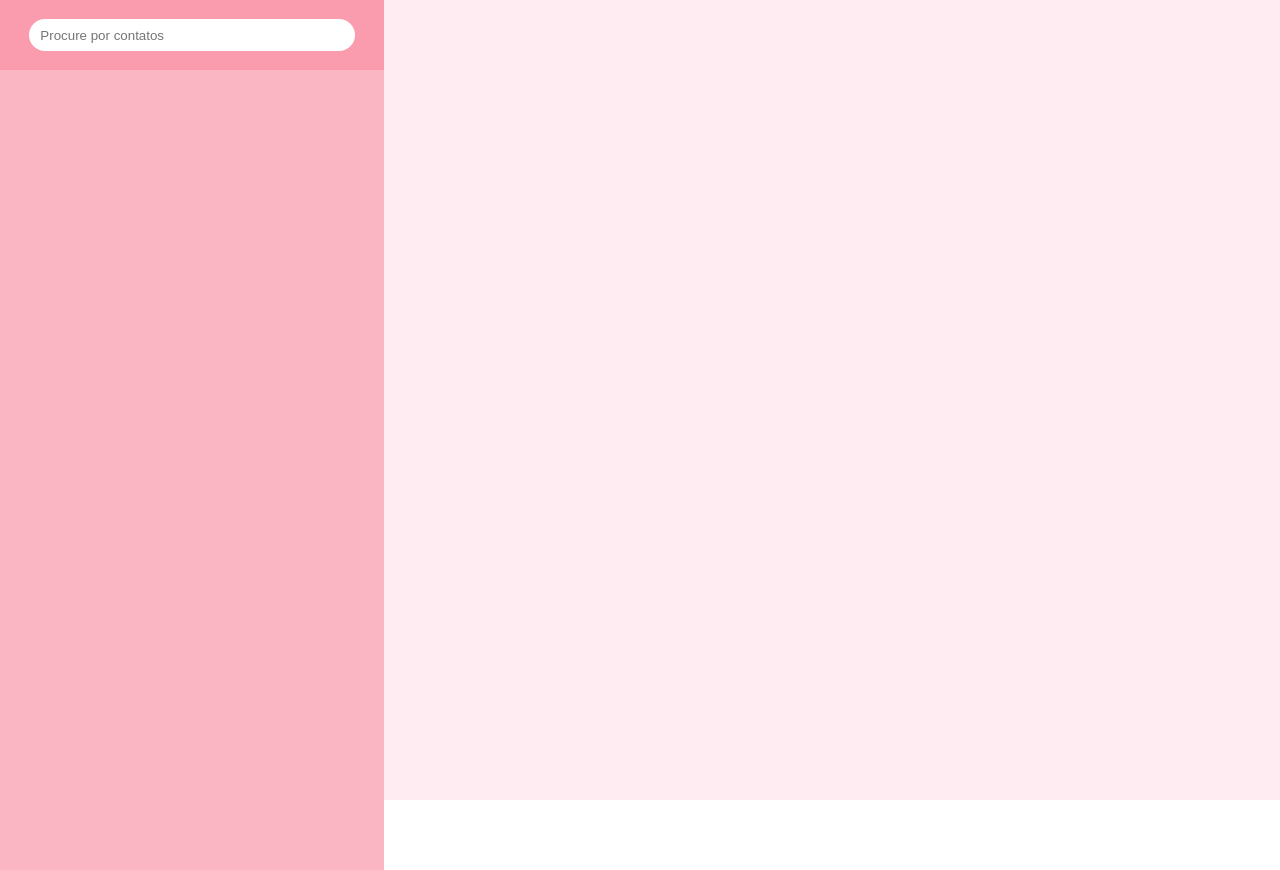
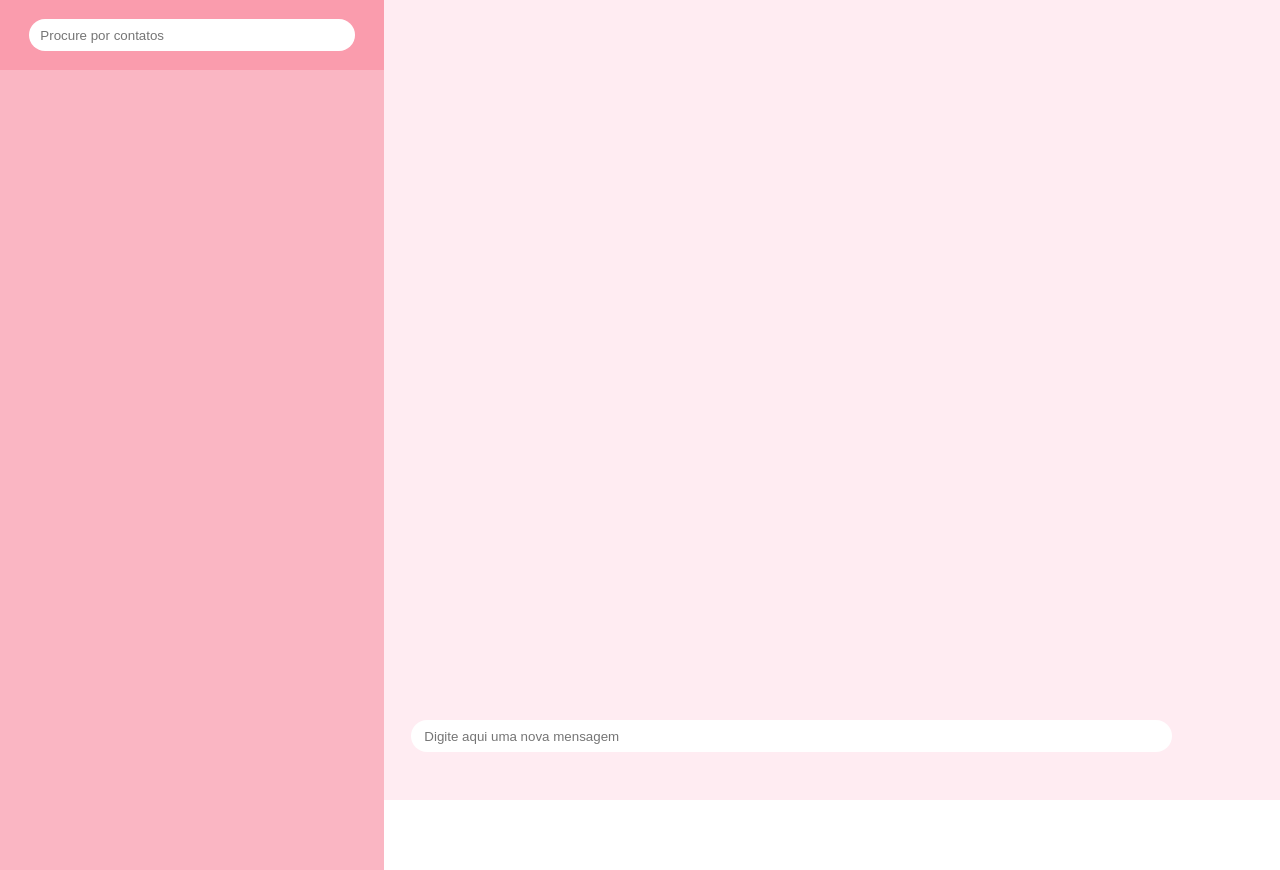
Before and after one commit to anamacedos/whats-user-front, a plain HTML site: page index.html in a window 1280 px wide. Drawn offline with Linux system fonts and the light colour scheme; no server answers; a web font is replaced by a local one.

Commit message:
barra para escrever mensagens adicionada

```diff
--- a/app.js
+++ b/app.js
@@ -51,7 +51,7 @@ async function trazerConversas(contatoNome){
 
 async function exibirMensagens(mensagens){
     const caixaDeMensagens = document.getElementById('caixaDeMensagens')
-    caixaDeMensagens.innerHTML = '' //limpa as mensagens anteriores
+    caixaDeMensagens.replaceChildren('')
 
     mensagens.forEach(function(mensagem){
         const divMensagem = document.createElement('div')
--- a/index.html
+++ b/index.html
@@ -34,6 +34,9 @@
         <div id="caixaDeMensagens" >
 
         </div>
+        <div #divInputEscreverMensagens >
+            <input id="digitarMensagem" placeholder="Digite aqui uma nova mensagem" type="text">
+        </div>
     </div>
 </body>
 </html>
--- a/style.css
+++ b/style.css
@@ -66,13 +66,7 @@ body{
 
 
 
-
-
-
-
-
-
-
+/* mensagens */
 #caixaDeMensagens {
     width: 100%;
     height: 90vh;
@@ -84,7 +78,7 @@ body{
     font-family: "Inria Sans", sans-serif;
 }
 
-/* Mensagens enviadas por você */
+
 .enviadaPorMim {
     align-self: flex-end;
     background-color: #d1f2eb;
@@ -94,7 +88,6 @@ body{
     max-width: 60%;
 }
 
-/* Mensagens enviadas pelo contato */
 .enviadaPeloContato {
     align-self: flex-start;
     background-color: #f5c6d6;
@@ -104,9 +97,21 @@ body{
     max-width: 60%;
 }
 
-/* Estilizando conteúdo e hora das mensagens */
 .enviadaPorMim p,
 .enviadaPeloContato p {
     margin: 2px 0;
     font-size: 14px;
 }
+
+
+#digitarMensagem{
+    border: none;
+    outline: none;
+    padding-left: 1.5%;
+    width: 85%;
+    height: 4vh;
+    border-radius: 30px;
+    margin-bottom: 5%;
+    margin-left: 3%;
+
+}
```
